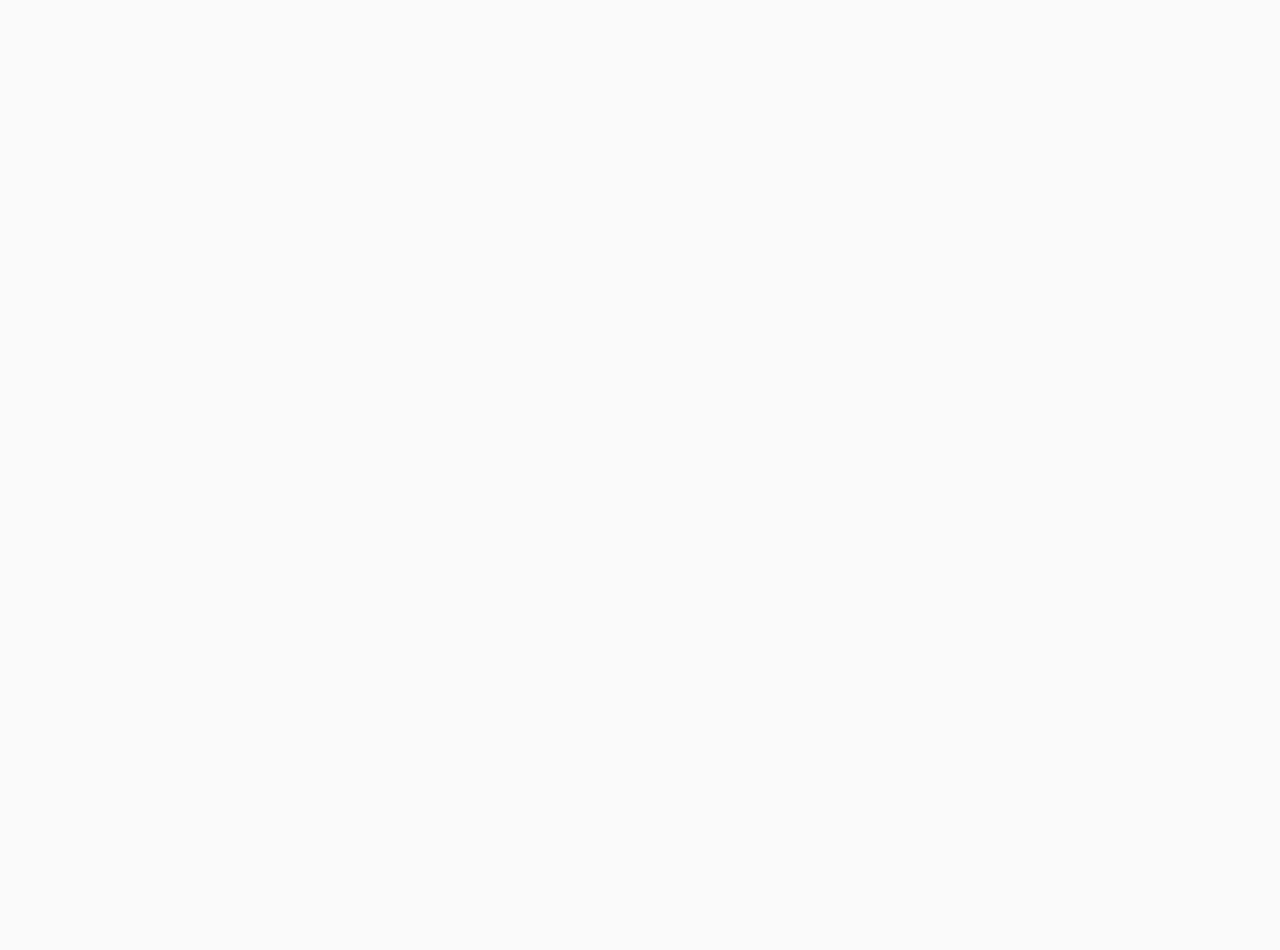
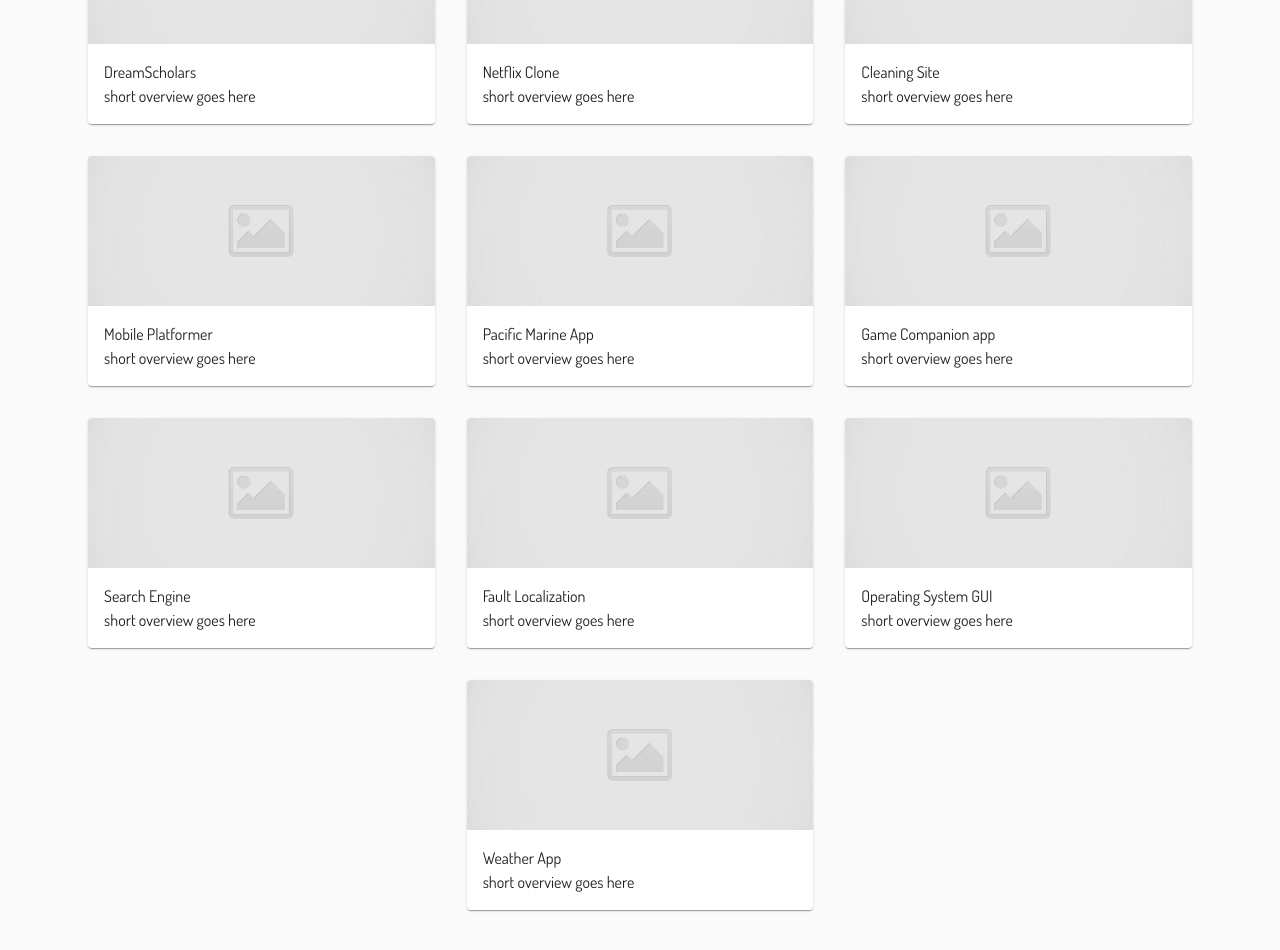
Before and after one commit to edwingl10/old-portfoliosite, a React (Create React App) app: page / in a window 1280 px wide. Shown: the part 1100-2050 px from the top of the page. Before the commit the page ends 882 px from the top, so only its background shows below. Built offline with nearby package versions, Linux system fonts and the light colour scheme.

Commit message:
projects basic info and styling
- projects data object
- basic projects info
- basic styling
- responsiveness

```diff
--- /dev/null
+++ b/src/components/ProjectSection.jsx
@@ -0,0 +1,44 @@
+import React from 'react';
+import {
+  Typography,
+  Box,
+  Card,
+  CardActionArea,
+  CardMedia,
+  CardContent,
+  Grid,
+} from '@mui/material';
+import Projects from '../data/Projects';
+
+export default function ProjectSection() {
+  return (
+    <Box sx={{ py: 5 }} textAlign="center">
+      <Typography variant="h4" color="primary" sx={{ mb: 4 }}>
+        Projects
+      </Typography>
+
+      <Grid container spacing={4} justifyContent="center" alignItems="stretch">
+        {Object.keys(Projects).map((project) => (
+          <Grid key={project} item xs={10} sm={6} md={4}>
+            <Card>
+              <CardActionArea>
+                <CardMedia
+                  component="img"
+                  height="150"
+                  src={Projects[project].mainImg}
+                  alt="placeholder image"
+                />
+                <CardContent>
+                  <Typography textAlign="left">{project}</Typography>
+                  <Typography textAlign="left">
+                    {Projects[project].overview}
+                  </Typography>
+                </CardContent>
+              </CardActionArea>
+            </Card>
+          </Grid>
+        ))}
+      </Grid>
+    </Box>
+  );
+}
--- /dev/null
+++ b/src/data/Projects.js
@@ -0,0 +1,76 @@
+import placeholderImg from '../img/placeholder.jpg';
+
+const Projects = {
+  DreamScholars: {
+    overview: 'short overview goes here',
+    description: '',
+    type: 'web',
+    link: '',
+    mainImg: placeholderImg,
+  },
+  'Netflix Clone': {
+    overview: 'short overview goes here',
+    description: '',
+    type: 'web',
+    link: '',
+    mainImg: placeholderImg,
+  },
+  'Cleaning Site': {
+    overview: 'short overview goes here',
+    description: '',
+    type: 'web',
+    link: '',
+    mainImg: placeholderImg,
+  },
+  'Mobile Platformer': {
+    overview: 'short overview goes here',
+    description: '',
+    type: 'game',
+    link: '',
+    mainImg: placeholderImg,
+  },
+  'Pacific Marine App': {
+    overview: 'short overview goes here',
+    description: '',
+    type: 'game',
+    link: '',
+    mainImg: placeholderImg,
+  },
+  'Game Companion app ': {
+    overview: 'short overview goes here',
+    description: '',
+    type: 'game',
+    link: '',
+    mainImg: placeholderImg,
+  },
+  'Search Engine': {
+    overview: 'short overview goes here',
+    description: '',
+    type: 'other',
+    link: '',
+    mainImg: placeholderImg,
+  },
+  'Fault Localization': {
+    overview: 'short overview goes here',
+    description: '',
+    type: 'other',
+    link: '',
+    mainImg: placeholderImg,
+  },
+  'Operating System GUI': {
+    overview: 'short overview goes here',
+    description: '',
+    type: 'other',
+    link: '',
+    mainImg: placeholderImg,
+  },
+  'Weather App': {
+    overview: 'short overview goes here',
+    description: '',
+    type: 'web',
+    link: '',
+    mainImg: placeholderImg,
+  },
+};
+
+export default Projects;
--- a/src/pages/Home.jsx
+++ b/src/pages/Home.jsx
@@ -20,6 +20,7 @@ import { ReactComponent as JavaIcon } from '../img/icons/java.svg';
 import { ReactComponent as PythonIcon } from '../img/icons/python.svg';
 import { ReactComponent as MuiIcon } from '../img/icons/mui.svg';
 import { ReactComponent as FigmaIcon } from '../img/icons/figma.svg';
+import ProjectSection from '../components/ProjectSection';
 
 const socialIconStyles = { '&:hover': { color: 'secondary.main' } };
 const socialLinks = {
@@ -131,6 +132,10 @@ export default function Home() {
           </Stack>
         </Container>
       </Box>
+
+      <Container>
+        <ProjectSection />
+      </Container>
     </Container>
   );
 }
```
Also changed, not shown: src/img/placeholder.jpg (added).
